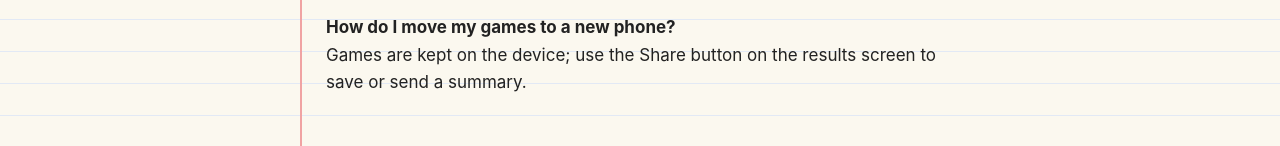
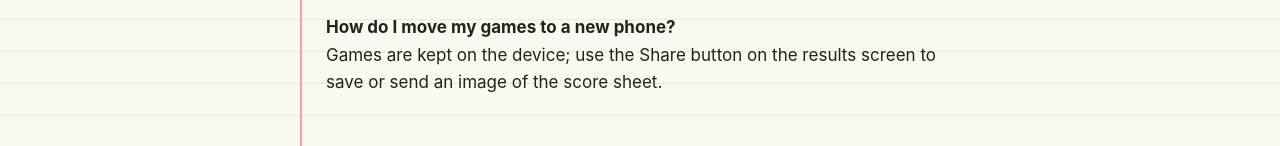
Before and after one commit to cuongnda/ofc-calculator, a plain HTML site: page index.html in a window 1280 px wide. Shown: the part 780-926 px from the top of the page. Drawn offline with Linux system fonts and the light colour scheme.

Commit message:
docs: share wording

```diff
--- a/index.html
+++ b/index.html
@@ -8,7 +8,7 @@
 <p><strong>Where is my data stored?</strong><br>Only on your device. There is no account and nothing is sent anywhere.</p>
 <p><strong>How is a scoop scored?</strong><br>Winning all three rows against an opponent pays the scoop value you set for the table (6 points by default, adjustable when you create it).</p>
 <p><strong>What happens on a foul?</strong><br>A fouled hand is scooped by every opponent who did not foul. With “Foul pays opponent’s royalties” on, the fouling player also pays the opponents’ royalties.</p>
-<p><strong>How do I move my games to a new phone?</strong><br>Games are kept on the device; use the Share button on the results screen to save or send a summary.</p></section>
+<p><strong>How do I move my games to a new phone?</strong><br>Games are kept on the device; use the Share button on the results screen to save or send an image of the score sheet.</p></section>
 <section aria-labelledby="contact"><h2 id="contact">Contact</h2>
 <p>Questions or bug reports: use the “App Support” link on the OFC Calculator App Store page, or leave a review — we read every one.</p></section>
 <footer>© 2026 Roxwin Vietnam Technologies</footer></main></body></html>
```
Also changed, not shown: privacy.html (+1 -1 lines).
